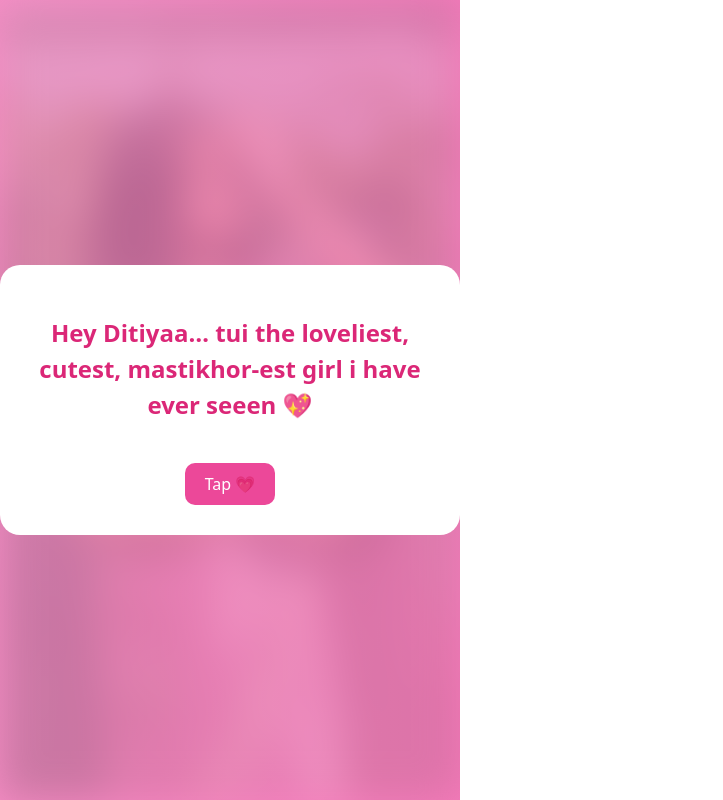
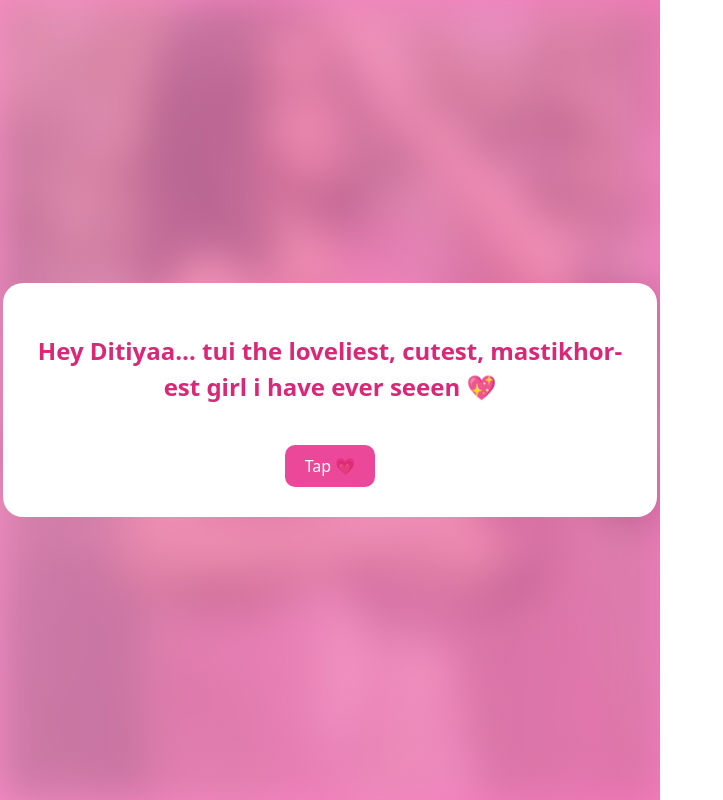
Before and after one commit to Kamikaze-09/valentine, a React (Vite) app: page / in a window 1280 px wide. Shown: the whole page, without its empty margins (0-723 px from the left). Built offline with nearby package versions, Linux system fonts and the light colour scheme.

Commit message:
change pixel

```diff
--- a/src/App.jsx
+++ b/src/App.jsx
@@ -151,7 +151,7 @@ setTimeout(() => {
         padding: "30px",
         borderRadius: "20px",
         width: "90%",
-        maxWidth: "400px",
+        maxWidth: "600px",
         textAlign: "center",
         zIndex: 2
       }}>
```
